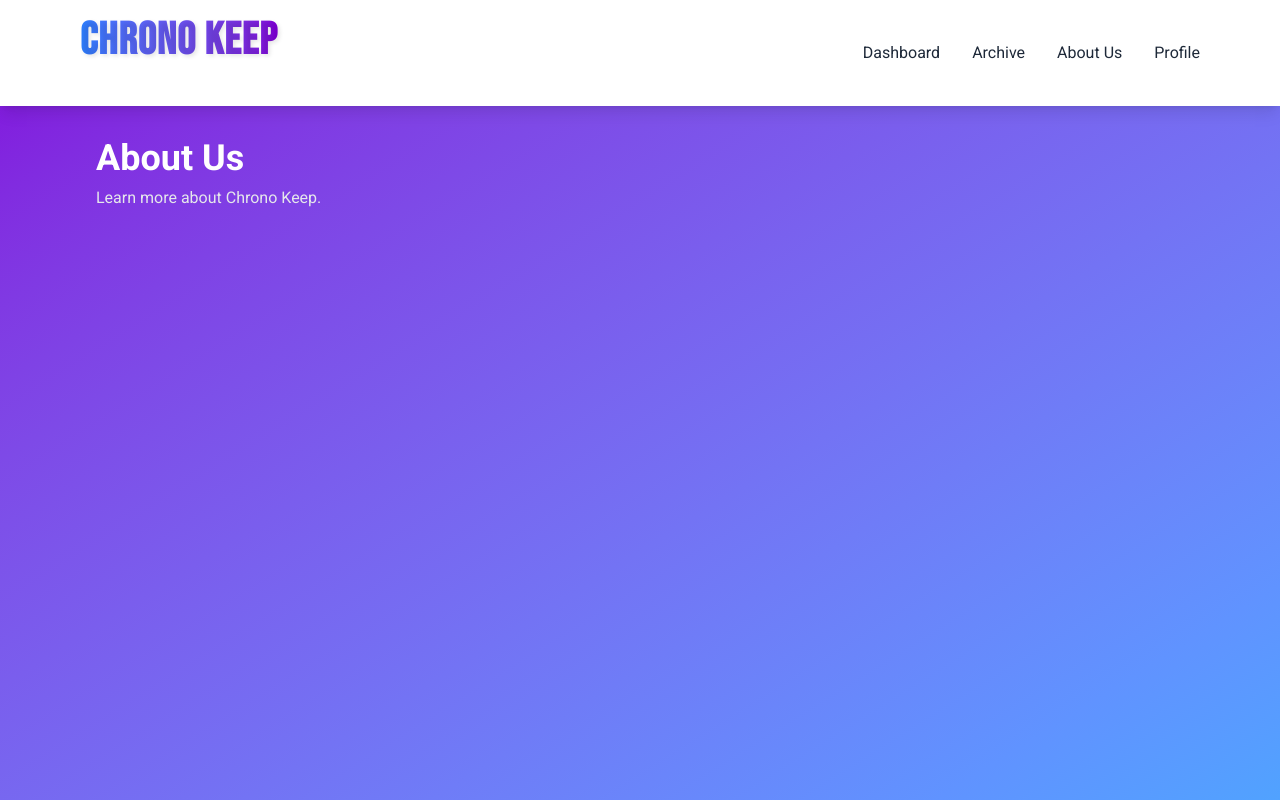
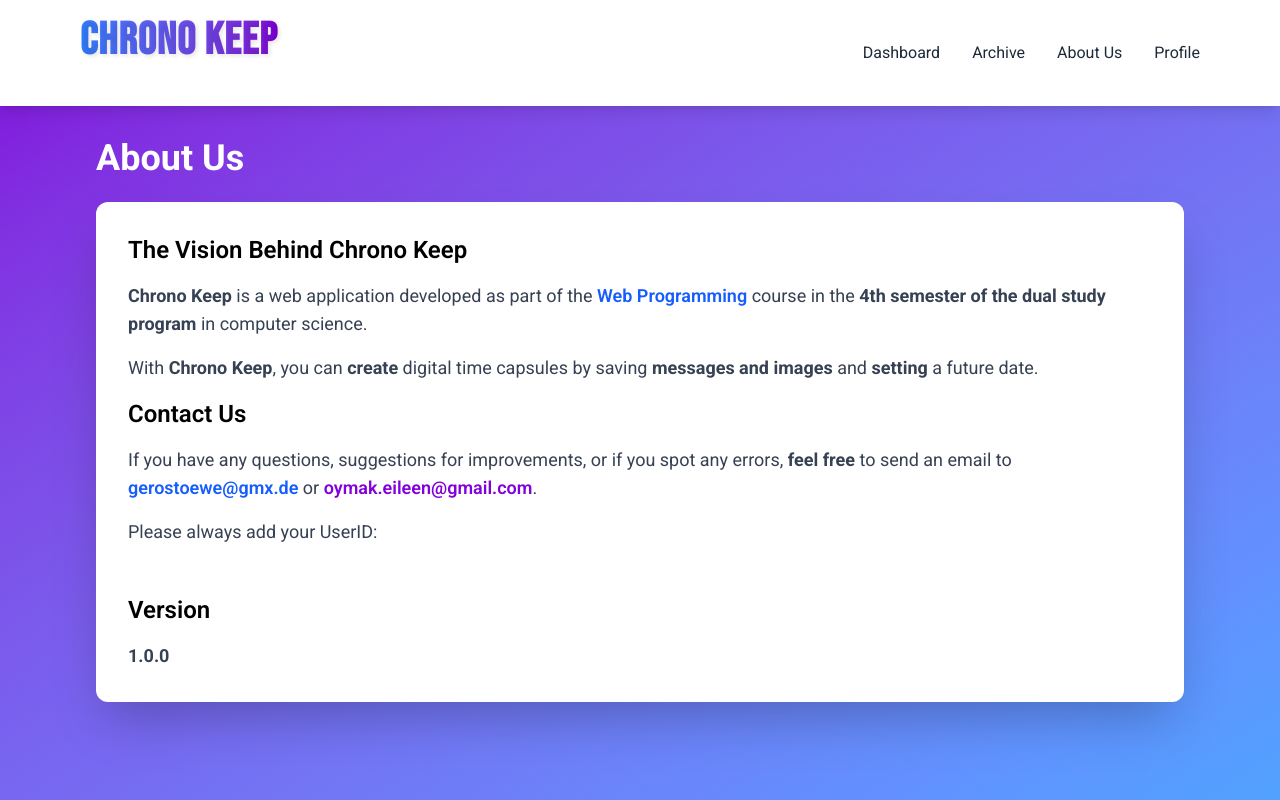
Before and after one commit to GeroStoewe/chrono-keep, a React (Vite) app: page /about in a window 1280 px wide. Built offline with nearby package versions, Linux system fonts and the light colour scheme; no server answers.

Commit message:
#25:
- added an About Us Page

```diff
--- /dev/null
+++ b/src/components/aboutPage/ContactSection.tsx
@@ -0,0 +1,42 @@
+import React from "react";
+
+/**
+ * ContactSection component displays contact information and user ID.
+ *
+ * @component
+ * @param {Object} props - Component props
+ * @param {string | null} props.userId - The user ID to be displayed in the contact section.
+ * @returns {JSX.Element} The rendered ContactSection component.
+ */
+const ContactSection: React.FC<{ userId: string | null }> = ({ userId }) => {
+  return (
+    <div>
+      <h3 className="text-2xl font-semibold mb-4 select-none">Contact Us</h3>
+      <p className="text-lg text-gray-700 mb-4 select-none">
+        If you have any questions, suggestions for improvements, or if you spot
+        any errors, <strong>feel free</strong> to send an email to
+        <a
+          href="mailto:gerostoewe@gmx.de"
+          className="font-semibold text-blue-600"
+        >
+          {" "}
+          gerostoewe@gmx.de
+        </a>{" "}
+        or
+        <a
+          href="mailto:oymak.eileen@gmail.com"
+          className="font-semibold text-purple-700"
+        >
+          {" "}
+          oymak.eileen@gmail.com
+        </a>
+        .
+      </p>
+      <p className="text-lg text-gray-700 mb-12">
+        Please always add your UserID: <strong>{userId}</strong>
+      </p>
+    </div>
+  );
+};
+
+export default ContactSection;
--- /dev/null
+++ b/src/components/aboutPage/VersionSection.tsx
@@ -0,0 +1,20 @@
+import React from "react";
+
+/**
+ * VersionSection component displays the current version of the application.
+ *
+ * @component
+ * @returns {JSX.Element} The rendered VersionSection component.
+ */
+const VersionSection: React.FC = () => {
+  return (
+    <div>
+      <h3 className="text-2xl font-semibold mb-4 select-none">Version</h3>
+      <p className="text-lg text-gray-700 select-none">
+        <strong>1.0.0</strong>
+      </p>
+    </div>
+  );
+};
+
+export default VersionSection;
--- /dev/null
+++ b/src/components/aboutPage/VisionSection.tsx
@@ -0,0 +1,32 @@
+import React from "react";
+
+/**
+ * VisionSection component describes the purpose and concept behind Chrono Keep.
+ *
+ * @component
+ * @returns {JSX.Element} The rendered VisionSection component.
+ */
+const VisionSection: React.FC = () => {
+  return (
+    <div>
+      <h3 className="text-2xl font-semibold mb-4 select-none">
+        The Vision Behind Chrono Keep
+      </h3>
+      <p className="text-lg text-gray-700 mb-4 select-none">
+        <strong>Chrono Keep</strong> is a web application developed as part of
+        the{" "}
+        <span className="text-blue-600 font-semibold"> Web Programming </span>
+        course in the <strong>4th semester of the dual study program</strong> in
+        computer science.
+      </p>
+      <p className="text-lg text-gray-700 mb-4 select-none">
+        With <strong>Chrono Keep</strong>, you can <strong>create</strong>{" "}
+        digital time capsules by saving
+        <strong> messages and images</strong> and <strong>setting</strong> a
+        future date.
+      </p>
+    </div>
+  );
+};
+
+export default VisionSection;
--- a/src/pages/AboutPage.tsx
+++ b/src/pages/AboutPage.tsx
@@ -1,18 +1,51 @@
-import NavigationBar from "../components/dashboardPage/NavigationBar"; // Import the NavBar component
+import React, { useEffect, useState } from "react";
+import { useAuth } from "../hooks/UseAuth";
+import NavigationBar from "../components/dashboardPage/NavigationBar";
+import VisionSection from "../components/aboutPage/VisionSection";
+import ContactSection from "../components/aboutPage/ContactSection";
+import VersionSection from "../components/aboutPage/VersionSection";
 
-function AboutPage() {
+/**
+ * AboutUs component renders the "About Us" page.
+ * It includes sections for the vision, contact information, and version details.
+ *
+ * @component
+ * @returns {JSX.Element} The rendered AboutUs component.
+ */
+const AboutUs: React.FC = () => {
+  const { user } = useAuth();
+  const [userId, setUserId] = useState<string | null>(null);
+
+  /**
+   * Effect hook to update the user ID when authentication state changes.
+   * If a user is logged in, their UID is stored in the state.
+   */
+  useEffect(() => {
+    if (user) {
+      const userId = user.uid;
+      setUserId(userId);
+    }
+  }, [user]);
+
   return (
     <div className="min-h-screen bg-gradient-to-tl from-blue-400 to-purple-700">
-      {/* Use the NavBar component */}
       <NavigationBar />
 
-      {/* About Page Content */}
-      <div className="max-w-6xl mx-auto p-8">
-        <h1 className="text-4xl font-bold text-white mb-2">About Us</h1>
-        <p className="text-gray-200">Learn more about Chrono Keep.</p>
+      <div className="max-w-6xl mx-auto p-8 relative">
+        <h1 className="text-4xl font-bold text-white mb-6 select-none">
+          About Us
+        </h1>
+
+        <div className="bg-white rounded-xl shadow-2xl p-8 relative">
+          <VisionSection></VisionSection>
+
+          <ContactSection userId={userId}></ContactSection>
+
+          <VersionSection></VersionSection>
+        </div>
       </div>
     </div>
   );
-}
+};
 
-export default AboutPage;
+export default AboutUs;
--- a/src/pages/ProfilePage.tsx
+++ b/src/pages/ProfilePage.tsx
@@ -12,7 +12,7 @@ import ProfileGoogleMessage from "../components/profilePage/ProfileGoogleMessage
 import { ProfileTextInputField } from "../components/profilePage/ProfileTextInputField";
 import { ProfilePasswordInputField } from "../components/profilePage/ProfilePasswordInputField";
 import { ProfileSubmitButton } from "../components/profilePage/ProfileSubmitButton";
-import { ProfileDeleteAccountPasswordInputField } from "../components/profilePage/ProfileDeleteAccountPassowordInputField";
+import { ProfileDeleteAccountPasswordInputField } from "../components/profilePage/ProfileDeleteAccountPasswordInputField";
 import LogoutButton from "../components/profilePage/LogoutButton";
 import DeleteAccountButton from "../components/profilePage/DeleteAccountButton";
 
@@ -241,7 +241,9 @@ const ProfilePage: React.FC = () => {
       <NavigationBar />
 
       <div className="max-w-6xl mx-auto p-8 relative">
-        <h1 className="text-4xl font-bold text-white mb-6">Profile</h1>
+        <h1 className="text-4xl font-bold text-white mb-6 select-none">
+          Profile
+        </h1>
 
         <div className="bg-white rounded-xl shadow-2xl p-8 relative">
           <ProfileHeader
```
Also changed, not shown: src/components/profilePage/ProfileDeleteAccountPasswordInputField.tsx (renamed from src/components/profilePage/ProfileDeleteAccountPassowordInputField.tsx).
